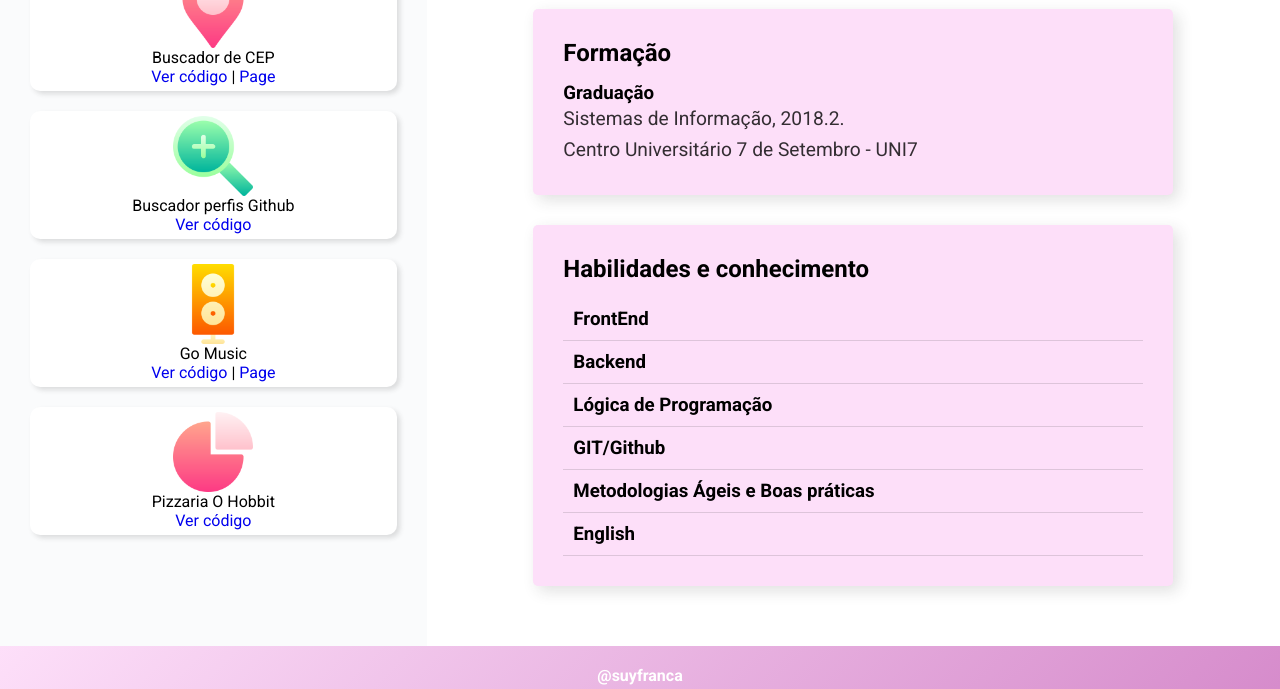
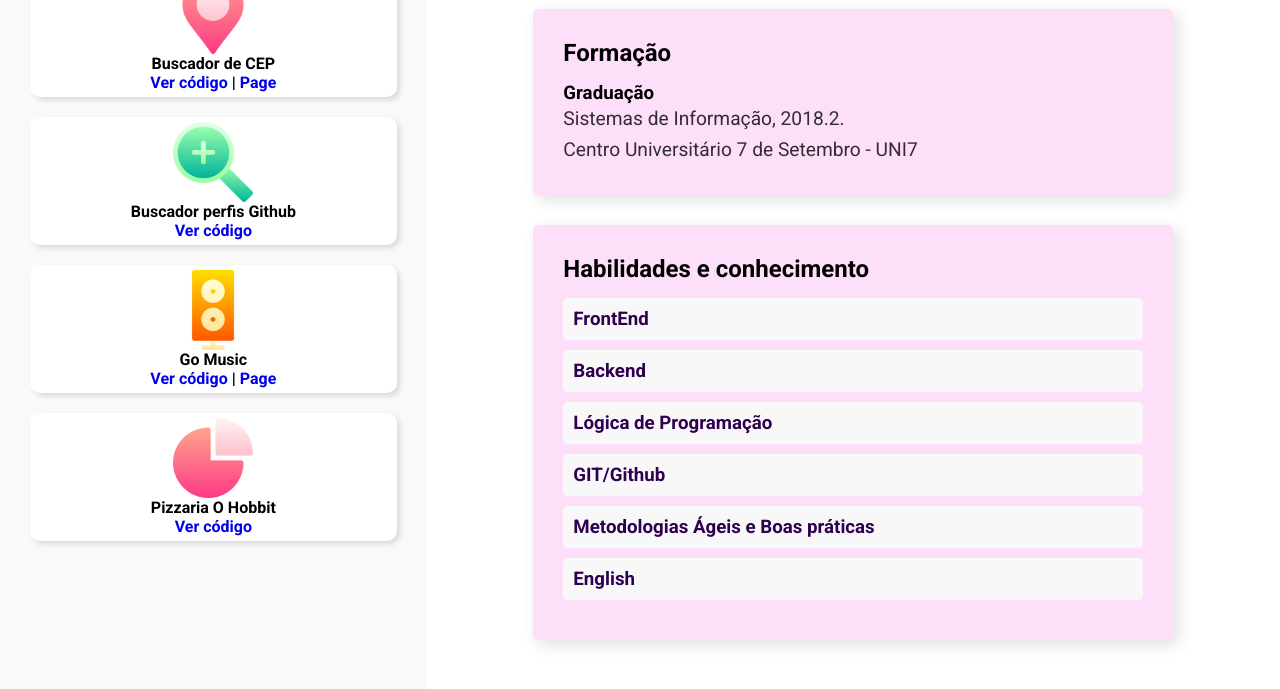
Before and after one commit to suyfranca/portfolio, a plain HTML site: page index.html in a window 1280 px wide. Shown: the part 750-1439 px from the top of the page. Drawn offline with nearby package versions, Linux system fonts and the light colour scheme.

Commit message:
Update layout colors

```diff
--- a/css/style.css
+++ b/css/style.css
@@ -46,7 +46,7 @@ li {
 /* HEADER */
 .menu-bg {
   grid-area: menu;
-  background: linear-gradient(135deg, #fddff9, #d385c8);
+  background: linear-gradient(135deg, #ca6dbe, #a4508b);
   padding: 20px;
 }
 
@@ -82,11 +82,12 @@ li {
 
 .projects {
   grid-area: aside;
-  background: #fafbfc;
+  background: #faf9f9;
   padding: 30px;
 }
 
 .projects h3 {
+  font-size: 1.5em;
   text-align: center;
   width: 100%;
   margin-bottom: 10px;
@@ -102,10 +103,12 @@ li {
   background: #fff;
   box-shadow: 3px 3px 5px rgba(44, 44, 44, 0.15);
   transition: 0.3s ease;
+  font-weight: 700;
 }
 
 .projects li:hover {
-  background: #fddff9;
+  background: #90d6fc;
+  color: #fff;
 }
 
 .project-item p {
@@ -146,7 +149,7 @@ li {
 }
 
 .welcome2 {
-  font-family: 'Special Elite', monospace;
+  font-family: 'Special Elite', 'Courier New', Courier, monospace;
   font-size: 1.5em;
 }
 
@@ -177,8 +180,19 @@ li {
 }
 
 .course h3 {
+  padding: 12px;
+  background-color: #f8f8f8;
+  width: auto;
+  margin: 10px 0;
+  border-radius: 5px;
+  cursor: pointer;
+  color: #2f004f;
+}
+
+.course h3 {
   padding: 10px;
-  border-bottom: 1px solid rgba(44, 44, 44, 0.15);
+  color: #2f004f;
+  /* border-bottom: 1px solid rgba(44, 44, 44, 0.15); */
 }
 
 .course-details {
@@ -209,7 +223,7 @@ li {
 
 .footer {
   grid-area: footer;
-  background: linear-gradient(135deg, #fddff9, #d385c8);
+  background: linear-gradient(135deg, #ca6dbe, #a4508b);
 }
 
 .footer p {
```
